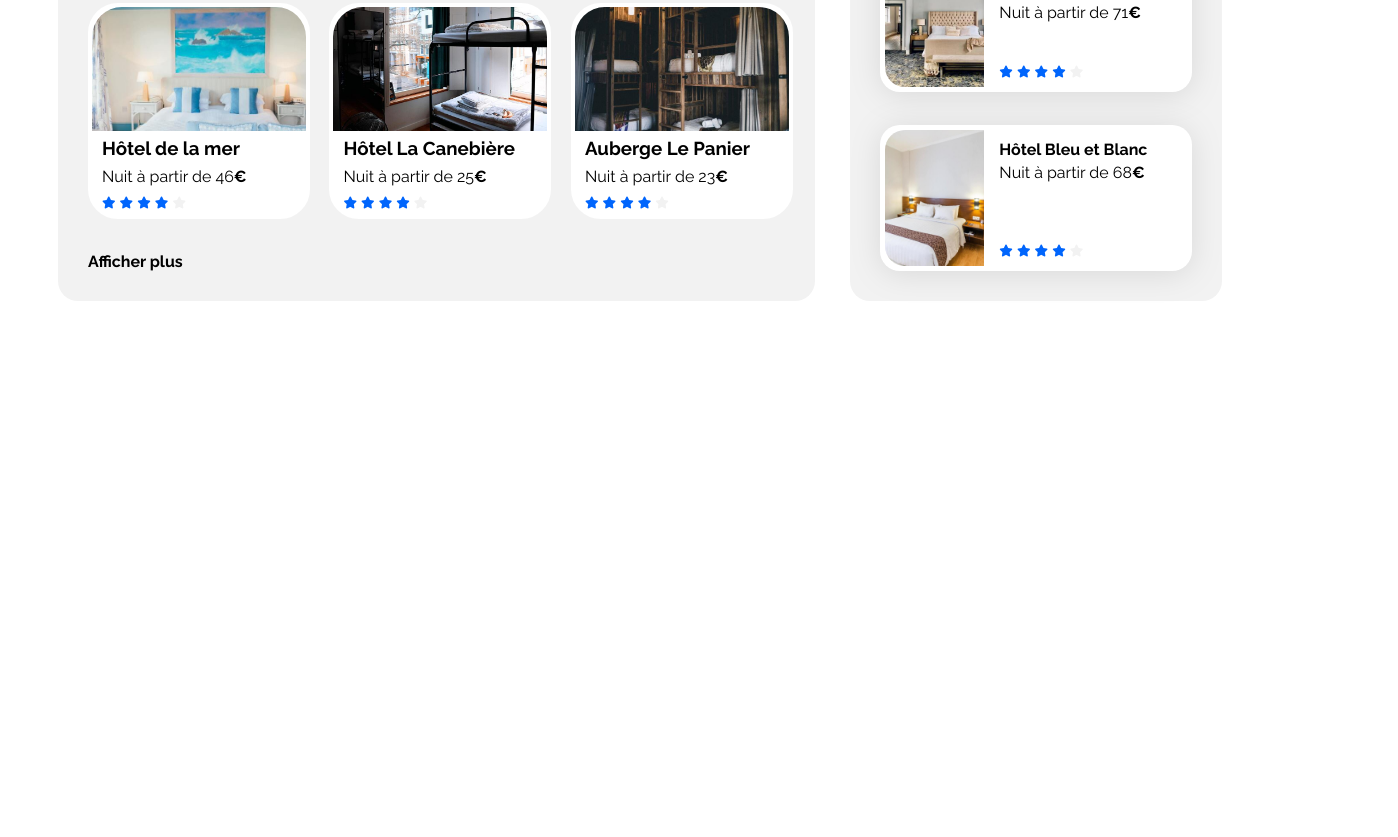
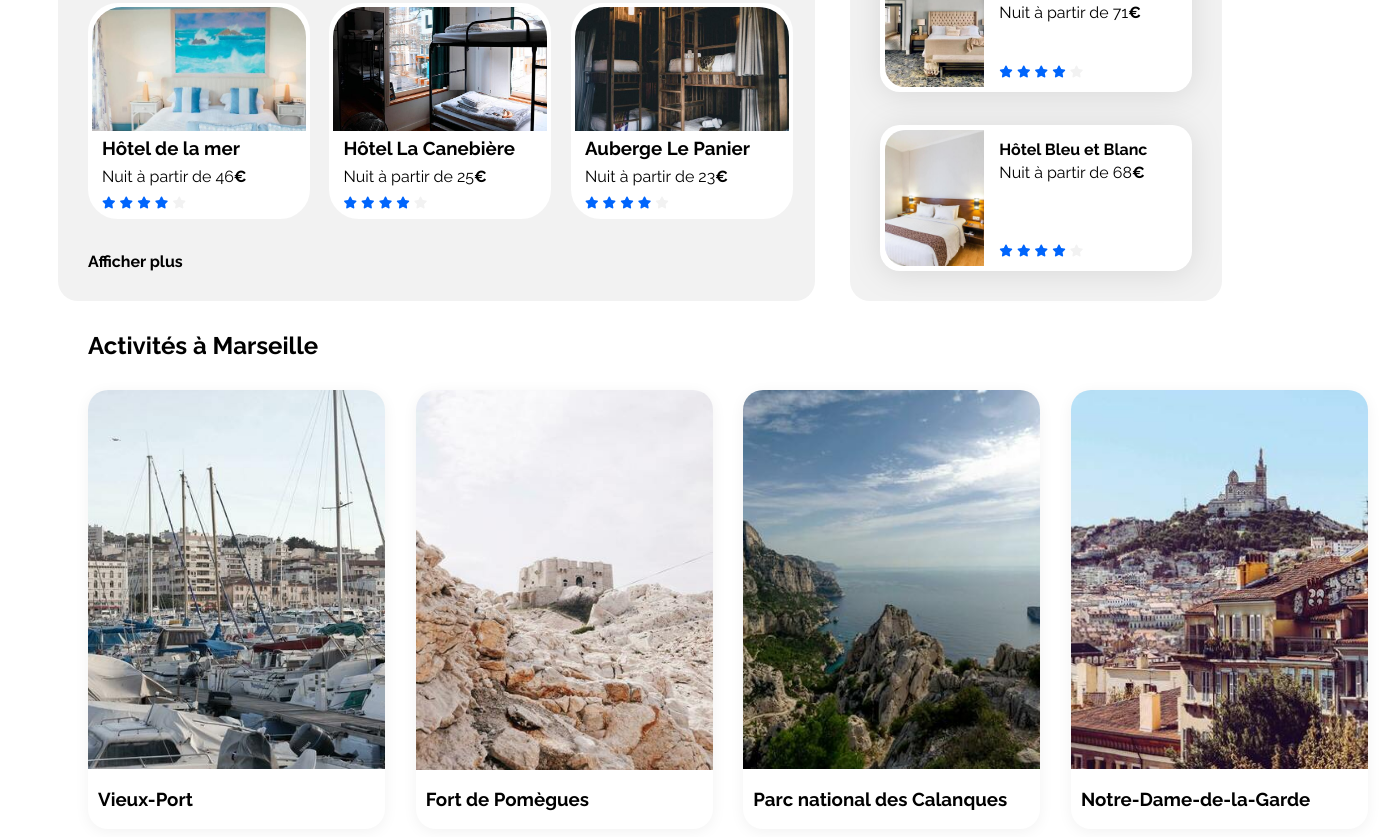
Before and after one commit to JleCrt/Booki, a plain HTML site: page index.html in a window 1280 px wide. Shown: the part 765-1602 px from the top of the page, 1398 px wide, since content can reach past the window. Before the commit the page ends 1074 px from the top, so only its background shows below. Drawn offline with Linux system fonts and the light colour scheme.

Commit message:
Activities cards

```diff
--- a/css/style.css
+++ b/css/style.css
@@ -360,6 +360,49 @@ input::placeholder {
     margin-bottom: 5px;
 }
 
+/****** Activités ******/
+
+.activities-marseille {
+    display: flex;
+    flex-direction: column;
+    padding: 0 30px 0 30px;
+    width: 1280px;
+}
+
+.activities-title {
+    margin: 30px 0 30px 0;
+}
+
+.activities-card {
+    display: flex;
+    flex-direction: row;
+    justify-content: space-between;
+    width: 1280px;
+    height: 439px;
+}
+
+.card-a {
+    background-color: white;
+    border-radius: 20px;
+    display: flex;
+    flex-direction: column;
+    box-shadow: 0 3px 15px #f2f2f2;
+    width: 297px;
+    height: 439px;
+
+}
+
+.card-a img {
+    object-fit: cover;
+    border-radius: 20px 20px 0 0;
+    height: 380px;
+    width: 297px;
+}
+
+.card-title-a {
+    padding-left: 10px;
+}
+
 
 
 
--- a/index.html
+++ b/index.html
@@ -237,6 +237,33 @@
                     </div>
                 </section>
             </div>
+            <div class="activities-marseille">
+                <h2 class="activities-title">Activités à Marseille</h2>
+                <div class="activities-card">
+                    <a href="#">
+                        <article class="card-a">
+                            <img src="./images/activites/reno-laithienne.jpg" alt="Image du Vieux-Port de Marseille">
+                            <h3 class="card-title-a">Vieux-Port</h3>
+                        </article>
+                    </a>
+                    <a href="#">
+                        <article class="card-a">
+                            <img src="./images/activites/paul-hermann.jpg" alt="Image du Fort de Pomègues">
+                            <h3 class="card-title-a">Fort de Pomègues</h3>
+                        </article>
+                    </a> <a href="#">
+                        <article class="card-a">
+                            <img src="./images/activites/kilyan-sockalingum.jpg" alt="Image du Parc national des Calanques">
+                            <h3 class="card-title-a">Parc national des Calanques</h3>
+                        </article>
+                    </a> <a href="#">
+                        <article class="card-a">
+                            <img src="./images/activites/florian-wehde.jpg" alt="Image de Notre-Dame-de-la-Garde">
+                            <h3 class="card-title-a">Notre-Dame-de-la-Garde</h3>
+                        </article>
+                    </a>
+                </div>
+            </div>
         </main>
         <footer></footer>
     </div>
```
